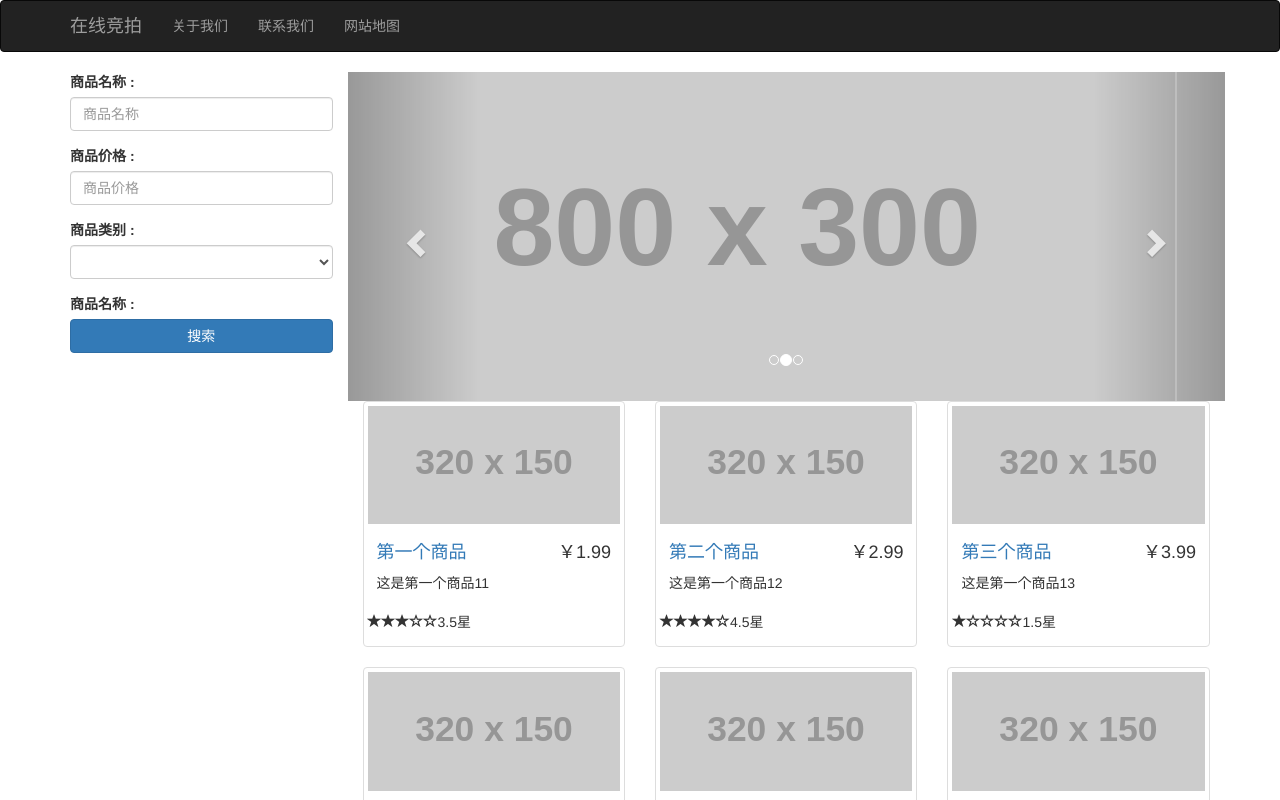
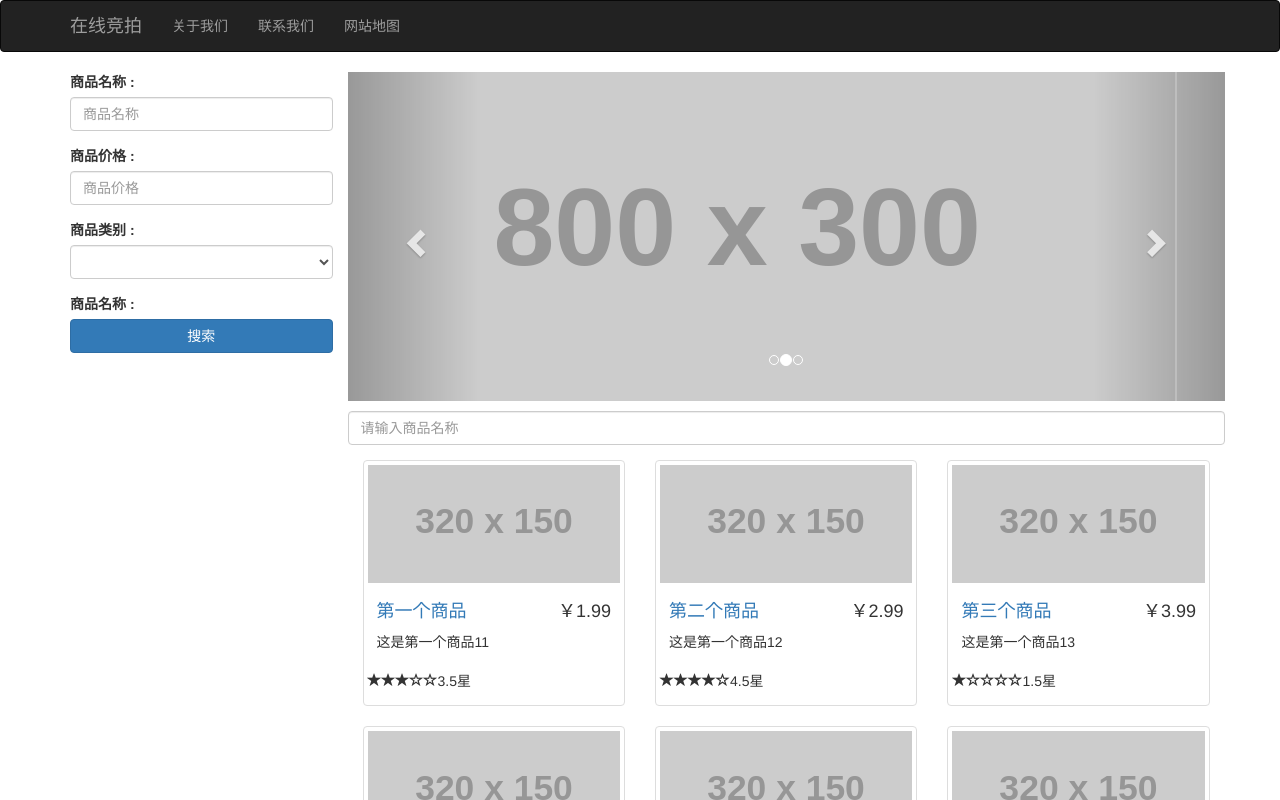
Before and after one commit to best-sky/Angular4-demo, an Angular app: page / in a window 1280 px wide. Shown: the top 800 px of the page. Built offline with nearby package versions, Linux system fonts and the light colour scheme.

Commit message:
第五章数据双向绑定

```diff
--- a/package.json
+++ b/package.json
@@ -22,7 +22,8 @@
     "bootstrap": "^3.4.0",
     "core-js": "^2.5.4",
     "jquery": "^3.3.1",
-    "rxjs": "~6.3.3",
+    "rxjs": "^6.3.3",
+    "rxjs-compat": "^6.3.3",
     "tslib": "^1.9.0",
     "zone.js": "~0.8.26"
   },
--- /dev/null
+++ b/src/app/pipe/filter.pipe.ts
@@ -0,0 +1,17 @@
+import { Pipe, PipeTransform } from '@angular/core';
+
+@Pipe({
+  name: 'filter'
+})
+export class FilterPipe implements PipeTransform {
+  transform(list: any[], filterField: string,keyword: string): any {
+    if (!filterField || !keyword) {
+      return list;
+    }
+    return list.filter(item => {
+      let val = item[filterField];
+      return val.indexOf(keyword) >= 0;
+    });
+  }
+
+}
--- a/src/app/product/product.component.html
+++ b/src/app/product/product.component.html
@@ -1,4 +1,11 @@
-<div class="col-sm-4 col-md-4 col-lg-4" *ngFor="let product of products">
+<div class="row" style="margin-top:10px">
+    <div class="col-sm-12">
+        <div class="form-group">
+            <input class="form-control" [formControl]="titleFilter" type="text" placeholder="请输入商品名称">
+        </div>
+    </div>
+</div>
+<div class="col-sm-4 col-md-4 col-lg-4" *ngFor="let product of products | filter:'title':keyword">
     <div class="thumbnail">
         <img src="http://placehold.it/320x150" alt="商品图片">
         <div class="caption">
--- a/src/app/product/product.component.ts
+++ b/src/app/product/product.component.ts
@@ -1,5 +1,7 @@
 import { Component, OnInit } from '@angular/core';
-import { ProductService } from '../shared/product.service';
+import { Product ,ProductService} from '../shared/product.service';
+import { FormControl } from '@angular/forms';
+import 'rxjs/Rx'
 
 @Component({
   selector: 'app-product',
@@ -8,22 +10,18 @@
 })
 export class ProductComponent implements OnInit {
   private products:Product[];
-  constructor(private productService: ProductService) { }
+  private keyword:string;
+  private titleFilter: FormControl = new FormControl()
+  constructor(private productService: ProductService) {
+    this.titleFilter.valueChanges
+      .debounceTime(500)
+      .subscribe(
+      value => this.keyword = value
+      );
+  }
 
   ngOnInit() {
     this.products = this.productService.getProducts()
   }
 
 }
-export class Product {
-  constructor(
-    public id: number,
-    public title: string,
-    public price: number,
-    public rating: number,
-    public desc: string,
-    public categories: Array<string>
-  ) {
-
-  }
-}
```
Also changed, not shown: src/app/app.module.ts (+7 -2 lines), 2 other files (tests, documents, lock files or other folders).
